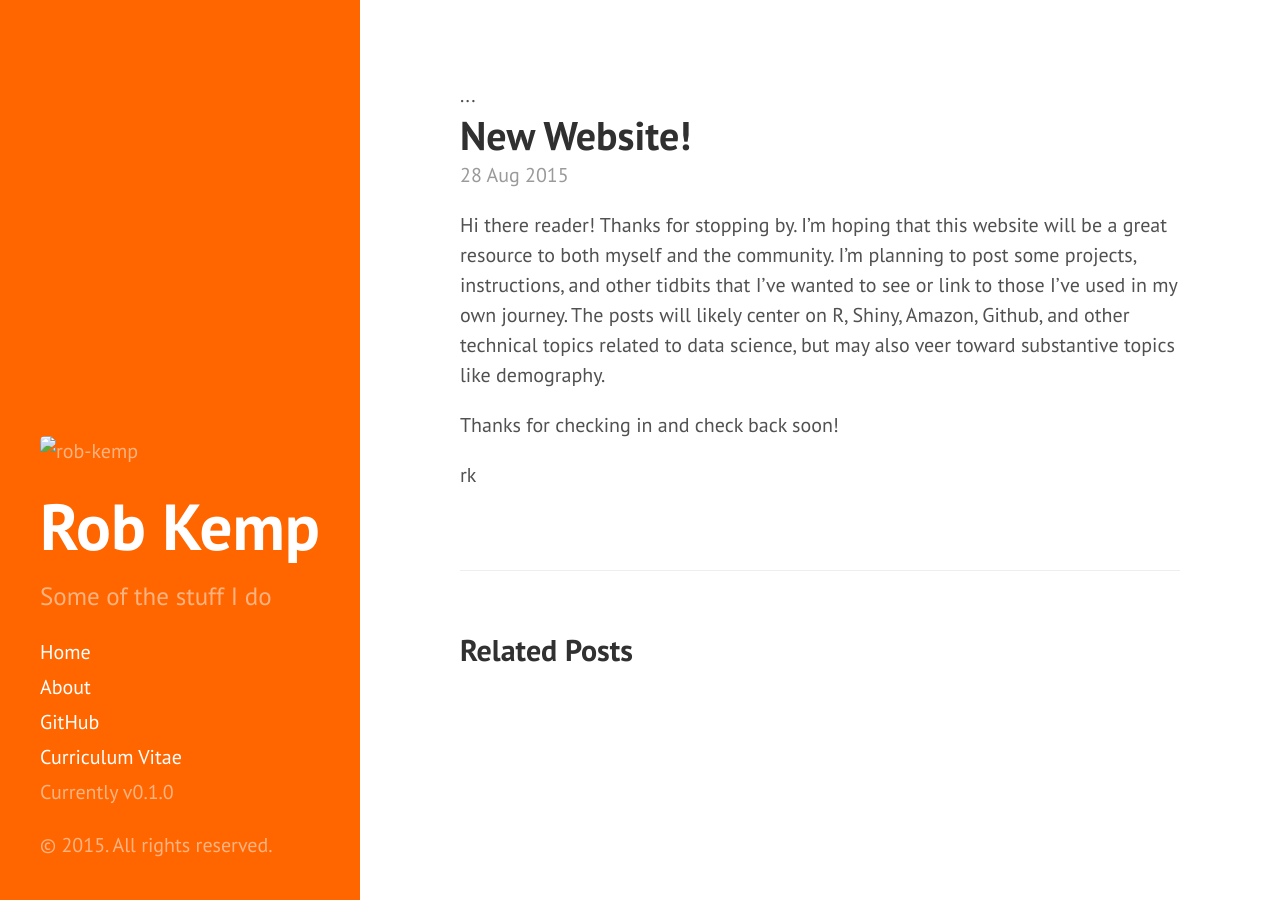
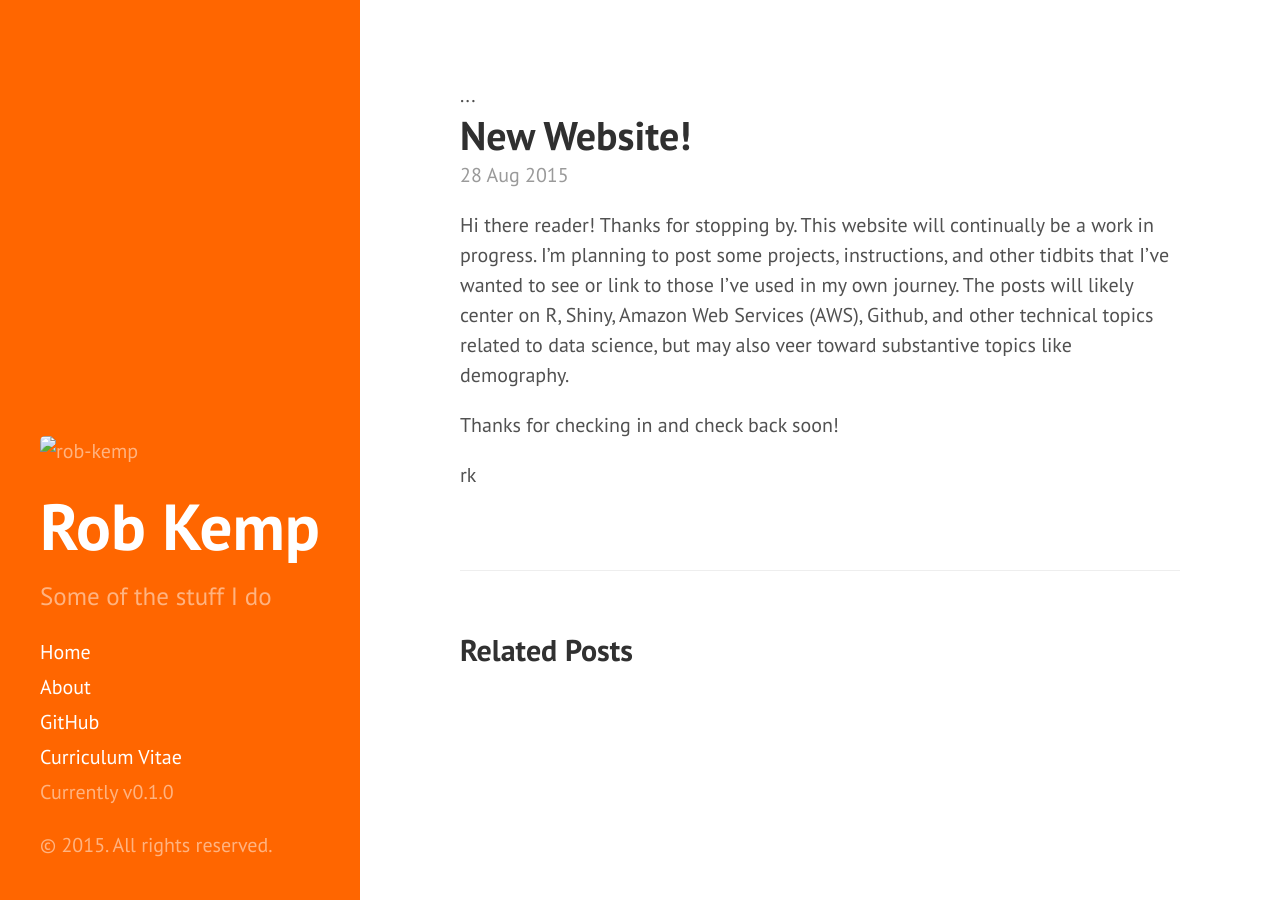
Before and after one commit to robkemp/robkemp.github.io, a Jekyll site: the page built from _posts/2015-8-28-Under Construction.md, in a window 1280 px wide. Built offline with Jekyll 4.4.1, drawn with Linux system fonts in a browser that asks for light colours; Markdown is read by kramdown in place of the engine named in the settings.

Commit message:
altered first post

```diff
--- a/_posts/2015-8-28-Under Construction.md
+++ b/_posts/2015-8-28-Under Construction.md
@@ -2,7 +2,7 @@
 layout: post
 title: New Website!
 ---
-Hi there reader! Thanks for stopping by.  I'm hoping that this website will be a great resource to both myself and the community.  I'm planning to post some projects, instructions, and other tidbits that I've wanted to see or link to those I've used in my own journey.  The posts will likely center on R, Shiny, Amazon, Github, and other technical topics related to data science, but may also veer toward substantive topics like demography.
+Hi there reader! Thanks for stopping by.  This website will continually be a work in progress. I'm planning to post some projects, instructions, and other tidbits that I've wanted to see or link to those I've used in my own journey.  The posts will likely center on R, Shiny, Amazon Web Services (AWS), Github, and other technical topics related to data science, but may also veer toward substantive topics like demography.
 
 Thanks for checking in and check back soon!
 
```
